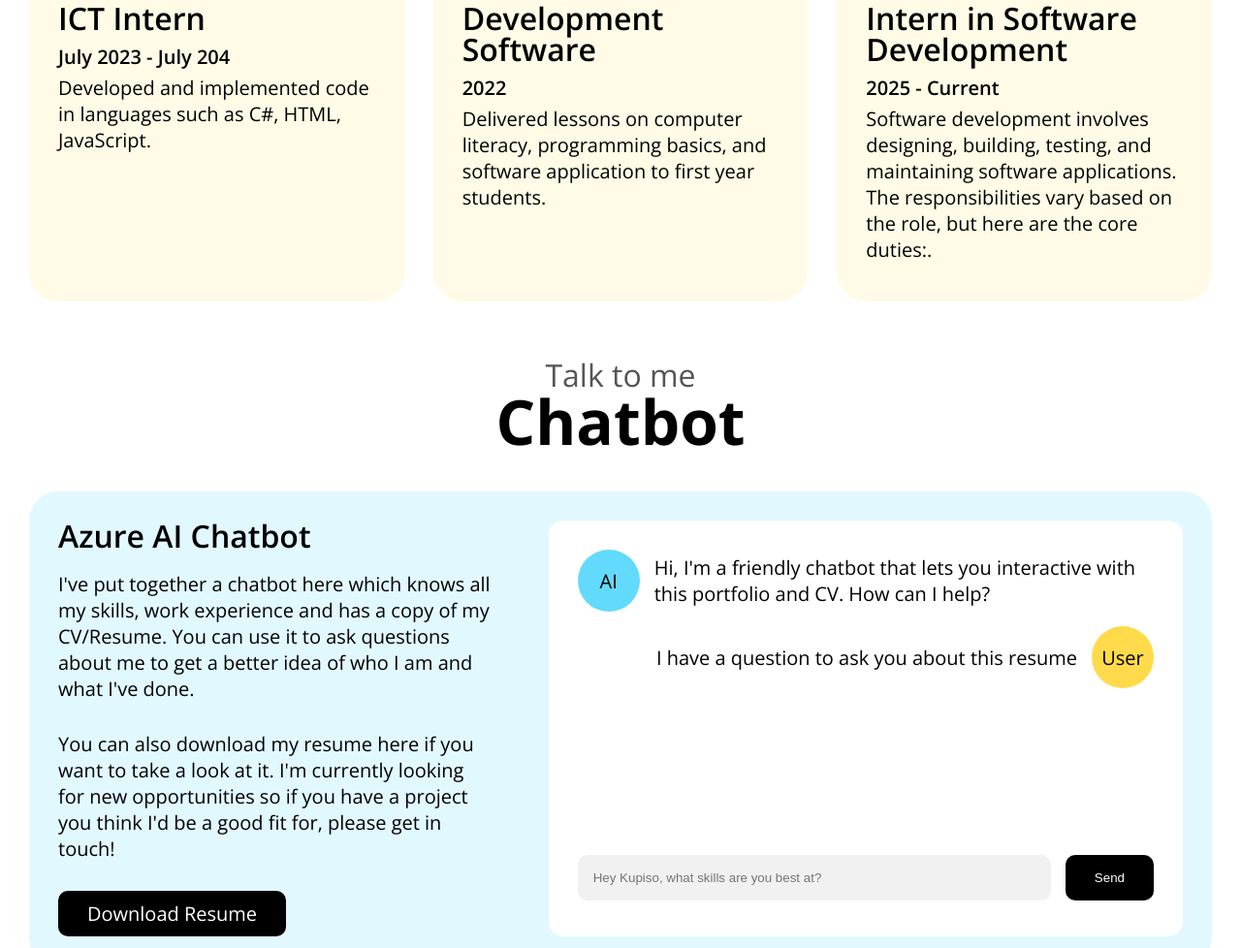
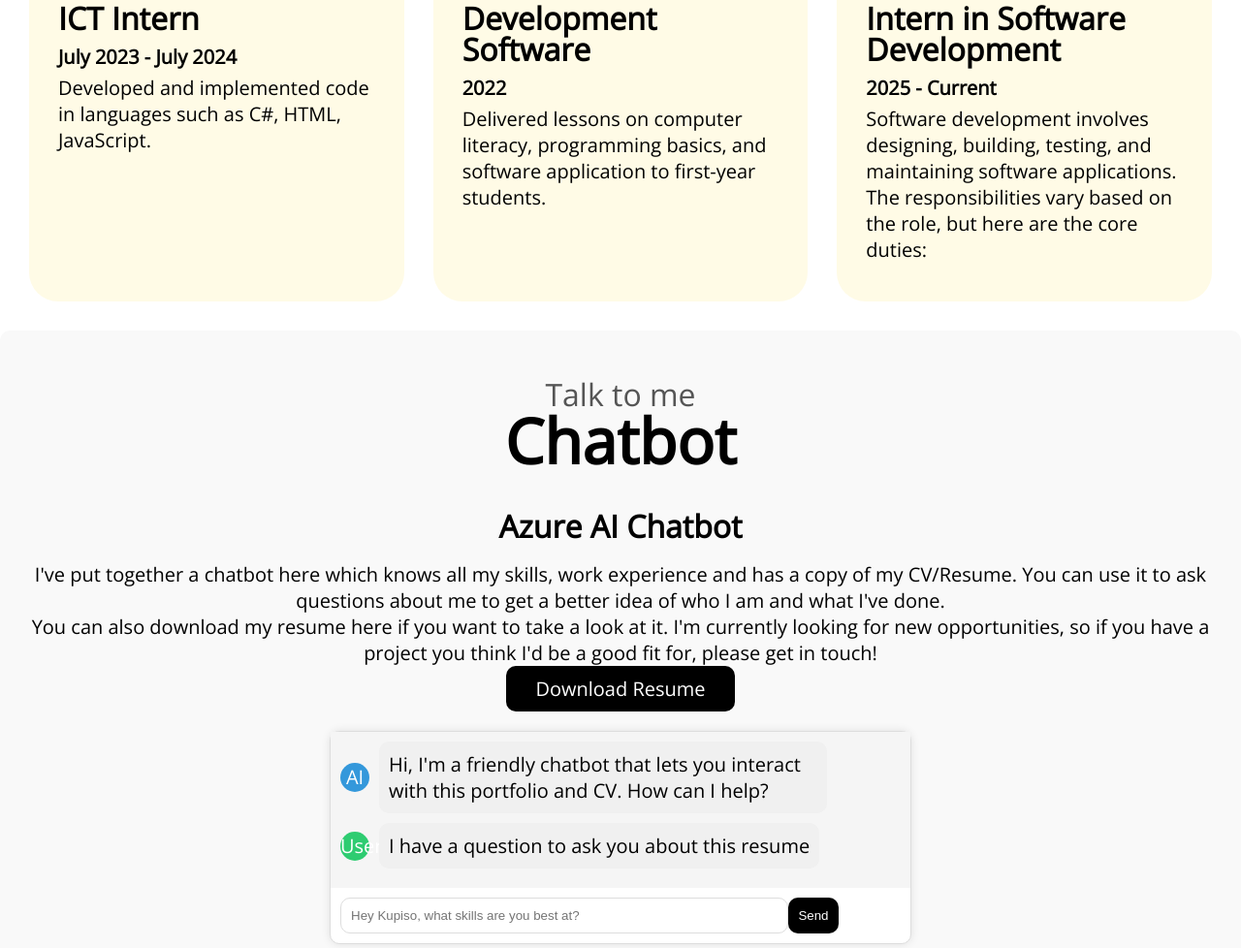
Before and after one commit to kupiso/sipoproject, a plain HTML site: page index.html in a window 1280 px wide. Shown: the part 1822-2800 px from the top of the page at 97% size. Drawn offline with nearby package versions, Linux system fonts and the light colour scheme.

Commit message:
Portfolio structure

```diff
--- a/Script.js
+++ b/Script.js
@@ -1,3 +1,66 @@
-function toggleMobileMenu(){
-	document.getElementById("menu").classList.toggle("active");
+document.getElementById("send-btn").addEventListener("click", function () {
+    let userInput = document.getElementById("user-input").value.trim();
+
+    if (userInput) {
+        addMessageToChat("user", userInput);
+
+        let response = getChatbotResponse(userInput);
+        setTimeout(function () {
+            addMessageToChat("bot", response);
+        }, 500);
+
+        document.getElementById("user-input").value = "";
+    }
+});
+
+function addMessageToChat(sender, message) {
+    let chatLog = document.getElementById("chat-log");
+    let messageElement = document.createElement("li");
+
+    let avatar = document.createElement("span");
+    avatar.classList.add("avatar", sender);
+    avatar.innerText = sender === "user" ? "You" : "AI";
+
+    let messageText = document.createElement("div");
+    messageText.classList.add("message");
+    messageText.innerText = message;
+
+    messageElement.appendChild(avatar);
+    messageElement.appendChild(messageText);
+
+    chatLog.appendChild(messageElement);
+    chatLog.scrollTop = chatLog.scrollHeight;
 }
+
+function getChatbotResponse(userInput) {
+    userInput = userInput.toLowerCase();
+	if (userInput.includes("Hellow") || userInput.includes("hy")) {
+        return " Welcome to my portfolio";
+
+    }
+
+    if (userInput.includes("skills") || userInput.includes("best at")) {
+        return "I specialize in Frontend and Backend technologies such as HTML, CSS, JavaScript, React, Node.js, and Python. I'm also learning about AI!";
+    }
+
+    if (userInput.includes("work experience") || userInput.includes("intern")) {
+        return "I've worked as an ICT Intern, Software Development Tutor, and currently I'm an Intern in Software Development with Capaciti. I’ve worked with languages such as C#, HTML, JavaScript, and more.";
+    }
+
+    if (userInput.includes("resume") || userInput.includes("cv")) {
+        return "You can download my resume directly from this page or feel free to ask more questions about my experience!";
+    }
+	if (userInput.includes("about") || userInput.includes("background")) {
+        return "Hi I'm Sipho Kupiso, a Software developer who creates HTML websites, CSS and JavaScript.  I'm interested in AI and i would like to create better project soon using AI";
+
+    }
+	if (userInput.includes("contact") || userInput.includes("contact_me")) {
+        return "Contact : 073 561 0318 and email adress : zukisakups@gmail.com ";
+
+    }
+	if (userInput.includes("name") || userInput.includes("Name")) {
+        return "my is Sipo  Kupiso";
+
+    }
+    return "Sorry, I didn't quite understand that. Can you please ask something else?";
+}
--- a/Profile.html
+++ b/index.html
@@ -6,9 +6,8 @@
 	<title>Portfolio Web Design</title>
 	<link rel="preconnect" href="https://fonts.googleapis.com">
 	<link rel="preconnect" href="https://fonts.gstatic.com" crossorigin>
-	<link href="https://fonts.googleapis.com/css2?family=Open+Sans:ital,wght@0,300..800;1,300..800&display=swap" rel="stylesheet">
+	<link href="https://fonts.googleapis.com/css2?family=Open+Sans:ital,wght@0,300,400,500,600,700,800&display=swap" rel="stylesheet">
 	<link rel="stylesheet" href="./style.css">
-	<script src="./scripts.js"></script>
 	<link rel="icon" type="image/jpg" href="./imgs/favicon.jpg">
 </head>
 <body>
@@ -26,7 +25,7 @@
 					<a href="#skills">Skills</a>
 				</li>
 				<li>
-					<a href="#Work-Experience">Work-Experience</a>
+					<a href="#work-experience">Work Experience</a>
 				</li>
 				<li>
 					<a href="mailto:hello@adriantwarog.com" class="button">Contact Me</a>
@@ -47,7 +46,7 @@
 						Sipo Kupiso
 					</h1>
 					<p>
-						Software Developer in Gauteng SA who creates HTML, CSS and Javascript. <span>I'm interested in AI topics which is why I also add things like ChatGPT.</span>
+						Software Developer in Gauteng SA who creates HTML, CSS, and Javascript. <span>I'm interested in AI topics, which is why I also add things like ChatGPT.</span>
 					</p>
 					<div class="call-to-action">
 						<a href="./New_Cv_Updated_Sipo.pdf" class="button black">
@@ -124,7 +123,7 @@
 				<div class="right-column">
 					<h3>A bit about me</h3>
 					<p>
-						Hi I'm Sipho Kupiso, a Software developer who creates HTML websites, CSS and JavaScript.  I'm interested in AI and i would like to create better project soon using AI!
+						Hi, I'm Sipho Kupiso, a Software developer who creates HTML websites, CSS, and JavaScript.  I'm interested in AI, and I would like to create better projects soon using AI!
 					</p>
 					<p>
 						I'm currently working on a project that uses Azure AI to create a chatbot that can help answer questions about web development.  I'm also working on a project that uses React and Next.js to create a portfolio website design that looks good.
@@ -148,7 +147,7 @@
 						</div>
 					</figure>
 					<h3>ICT Intern</h3>
-					<div>July 2023 - July 204</div>
+					<div>July 2023 - July 2024</div> <!-- Fix date -->
 					<p>Developed and implemented code in languages such as C#, HTML, JavaScript.</p>
 				</article>
 				<article>
@@ -156,13 +155,13 @@
 						<div>
 							<img src="./imgs/tutor-image.jpg" alt="Workplace 2 - Software Development Tutor" width="100%" />
 							<figcaption>
-								Workplace - Turtoring Development Software
+								Workplace - Tutoring Development Software <!-- Fix typo -->
 							</figcaption>
 						</div>
 					</figure>
 					<h3>Development Software</h3>
 					<div>2022</div>
-					<p>Delivered lessons on computer literacy, programming basics, and software application to first year students. </p>
+					<p>Delivered lessons on computer literacy, programming basics, and software application to first-year students.</p>
 				</article>
 				<article>
 					<figure>
@@ -175,9 +174,8 @@
 					</figure>
 					<h3>Intern in Software Development</h3>
 					<div>2025 - Current</div>
-					<p>Software development involves designing, building, testing, and maintaining software applications. The responsibilities vary based on the role, but here are the core duties:.</p>
+					<p>Software development involves designing, building, testing, and maintaining software applications. The responsibilities vary based on the role, but here are the core duties:</p>
 				</article>
-
 			</div>
 		</section>
 		<section class="chatbot container">
@@ -191,7 +189,7 @@
 				<div class="chat-info">
 					<h3>Azure AI Chatbot</h3>
 					<p>I've put together a chatbot here which knows all my skills, work experience and has a copy of my CV/Resume. You can use it to ask questions about me to get a better idea of who I am and what I've done.</p>
-					<p>You can also download my resume here if you want to take a look at it.  I'm currently looking for new opportunities so if you have a project you think I'd be a good fit for, please get in touch!</p>
+					<p>You can also download my resume here if you want to take a look at it. I'm currently looking for new opportunities, so if you have a project you think I'd be a good fit for, please get in touch!</p>
 					<a href="./New_Cv_Updated_Sipo.pdf" class="button black">Download Resume</a>
 				</div>
 				<div class="chat-box">
@@ -200,7 +198,7 @@
 							<li>
 								<span class="avatar bot">AI</span>
 								<div class="message">
-									Hi, I'm a friendly chatbot that lets you interactive with this portfolio and CV. How can I help?
+									Hi, I'm a friendly chatbot that lets you interact with this portfolio and CV. How can I help?
 								</div>
 							</li>
 							<li>
@@ -212,12 +210,15 @@
 						</ul>
 					</div>
 					<div class="chat-message">
-						<input type="text" placeholder="Hey Kupiso, what skills are you best at?">
-						<button class="button black">Send</button>
+						<input id="user-input" type="text" placeholder="Hey Kupiso, what skills are you best at?">
+						<button id="send-btn" class="button black">Send</button>
 					</div>
 				</div>
 			</div>
 		</section>
+
 	</main>
+	<script src="./Script.js"></script>
+
 </body>
 </html>
--- a/style.css
+++ b/style.css
@@ -485,98 +485,99 @@ h3 {
 }
 
 .chatbot {
-	.chatbot-blue {
-		background-color: var(--blue-100);
-		border-radius:30px;
-		padding:30px;
-		gap:30px;
-		display:flex;
-		@media (max-width:1024px){
-			flex-direction:column;
-		}
-		p {
-			margin-bottom:30px;
-		}
-		.chat-info {
-			flex:3;
-			padding-right:30px;
-		}
-		.chat-box {
-			flex:4;
-			background:white;
-			border-radius:15px;
-			padding:30px;
-			display:flex;
-			flex-direction:column;
-			.scroll-area {
-				max-height:300px;
-				height:300px;
-				overflow-y:scroll;
-				ul {
-					display:flex;
-					flex-direction:column;
-					justify-content:flex-end;
-					gap:15px;
-					li {
-						display:flex;
-						align-items:center;
-						gap:15px;
-
-						&:nth-child(even){
-							text-align:right;
-							justify-content:flex-end;
-							flex-direction:row-reverse;
-							span {
-								background-color: var(--yellow);
-							}
+    background-color: #f9f9f9;
+    padding: 20px;
+    border-radius: 10px;
 }
 
-						span {
-							background-color: var(--blue-400);
-							width:64px;
-							height:64px;
-							border-radius:50%;
-							display:inline-flex;
-							align-items:center;
-							justify-content:center;
-							@media(max-width:768px){
-								width:48px;
-								height:48px;
+.chatbot-blue {
+    display: flex;
+    flex-direction: column;
+    align-items: center;
 }
+
+.chat-info {
+    text-align: center;
+    margin-bottom: 20px;
 }
-						div {
-							flex:1;
+
+.chat-box {
+    width: 100%;
+    max-width: 600px;
+    background: #fff;
+    border: 1px solid #ddd;
+    border-radius: 10px;
+    box-shadow: 0 0 10px rgba(0, 0, 0, 0.1);
 }
+
+.scroll-area {
+    max-height: 300px;
+    overflow-y: scroll;
+    padding: 10px;
+    background: #f5f5f5;
 }
+
+#chat-log {
+    list-style-type: none;
+    padding: 0;
 }
+
+#chat-log li {
+    margin-bottom: 10px;
+    display: flex;
+    align-items: center;
+}
+
+.avatar {
+    width: 30px;
+    height: 30px;
+    border-radius: 50%;
+    background-color: #ccc;
+    display: inline-block;
+    text-align: center;
+    line-height: 30px;
+    margin-right: 10px;
+}
+
+.bot {
+    background-color: #3498db;
+    color: white;
+}
+
+.user {
+    background-color: #2ecc71;
+    color: white;
+}
+
+.message {
+    max-width: 80%;
+    background-color: #f0f0f0;
+    padding: 10px;
+    border-radius: 10px;
+    word-wrap: break-word;
 }
 
 .chat-message {
-				display:flex;
-				margin-top:15px;
-				gap:15px;
-				input {
-					border-radius:10px;
-					flex:1;
-					padding:15px;
-					border:1px solid transparent;
-					background-color: var(--base-100);
-					&:hover {
-						outline:none;
-						background-color:white;
-						border:1px solid var(--base-100);
+    display: flex;
+    padding: 10px;
 }
-					&:focus {
-						outline:none;
-						background-color:white;
-						border:1px solid var(--base-100);
+
+.chat-message input {
+    width: 80%;
+    padding: 10px;
+    border-radius: 10px;
+    border: 1px solid #ddd;
 }
+
+.chat-message button {
+    padding: 10px;
+    border-radius: 10px;
+    background-color: #3498db;
+    color: white;
+    border: none;
+    cursor: pointer;
 }
-				button {
-					border:none;
-					cursor:pointer;
+
+.chat-message button:hover {
+    background-color: #2980b9;
 }
-			}
-		}
-	}
-}
```
Also changed, not shown: imgs/favicon.jpg (added). Lines whose indentation alone changed are shown as unchanged.
